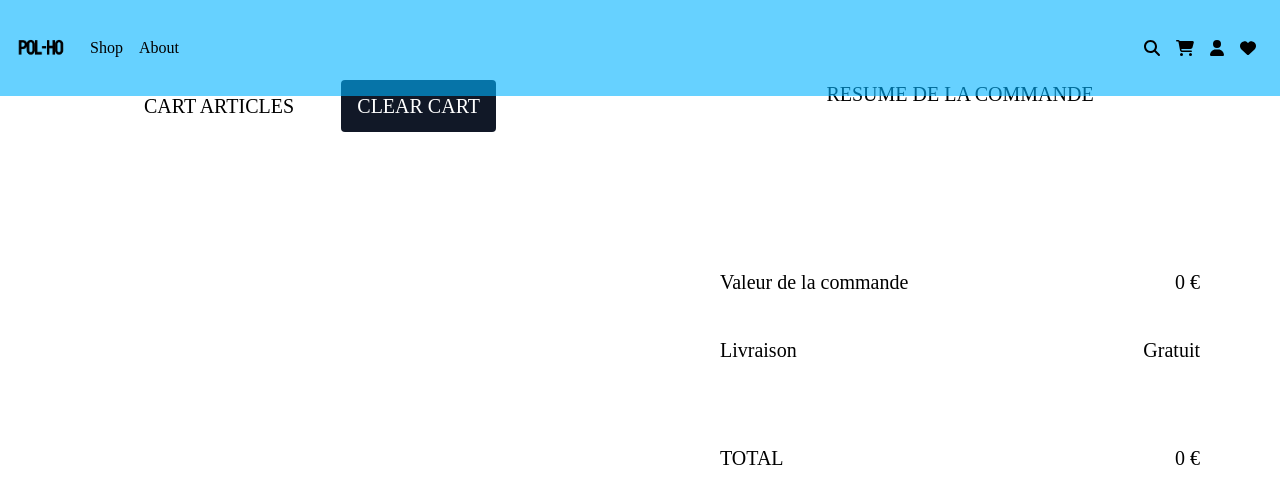
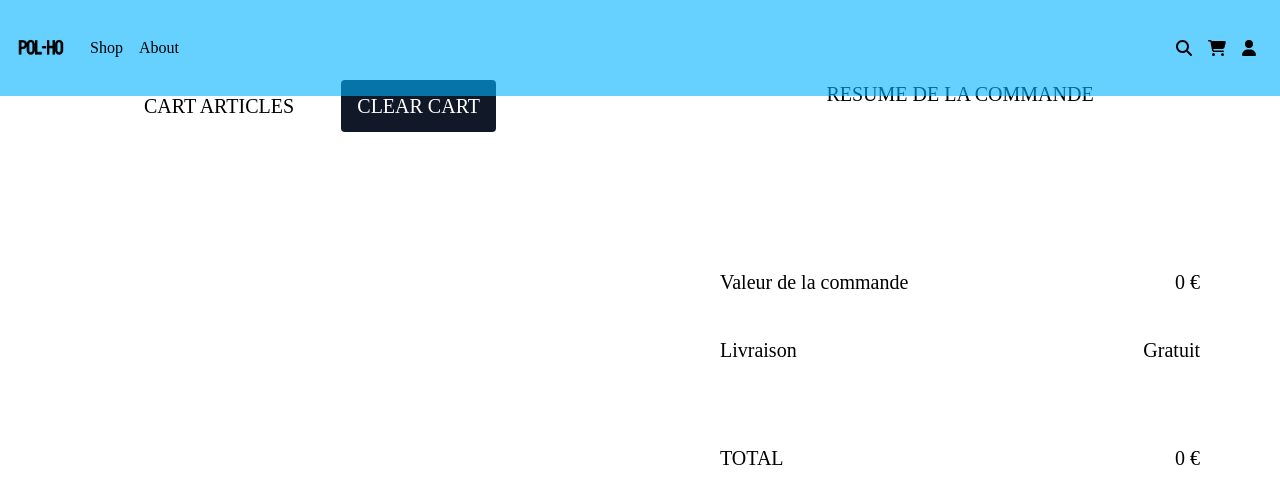
Before and after one commit to RCosta75/PoloChino-front, a Next.js app: page /cart in a window 1280 px wide. Shown: the top 504 px of the page. Built offline with nearby package versions, Linux system fonts and the light colour scheme.

Commit message:
raph likes

```diff
--- a/components/Header.js
+++ b/components/Header.js
@@ -103,7 +103,14 @@ function Header({ setSearchTerm }) {
         </Popover>
 
         <FontAwesomeIcon icon={faUser} className={styles.rightIcon } onClick={handleUserClick} />
-        <FontAwesomeIcon icon={faHeart} className={styles.rightIcon }/>
+
+        {user.token && (
+          <FontAwesomeIcon
+            icon={faHeart}
+            onClick={() => router.push("/likes")}
+            style={{ color: "#000000", cursor: "pointer" }}
+          />
+        )}
 
         {showLogout && (
           <div className={styles.btn}>
```
